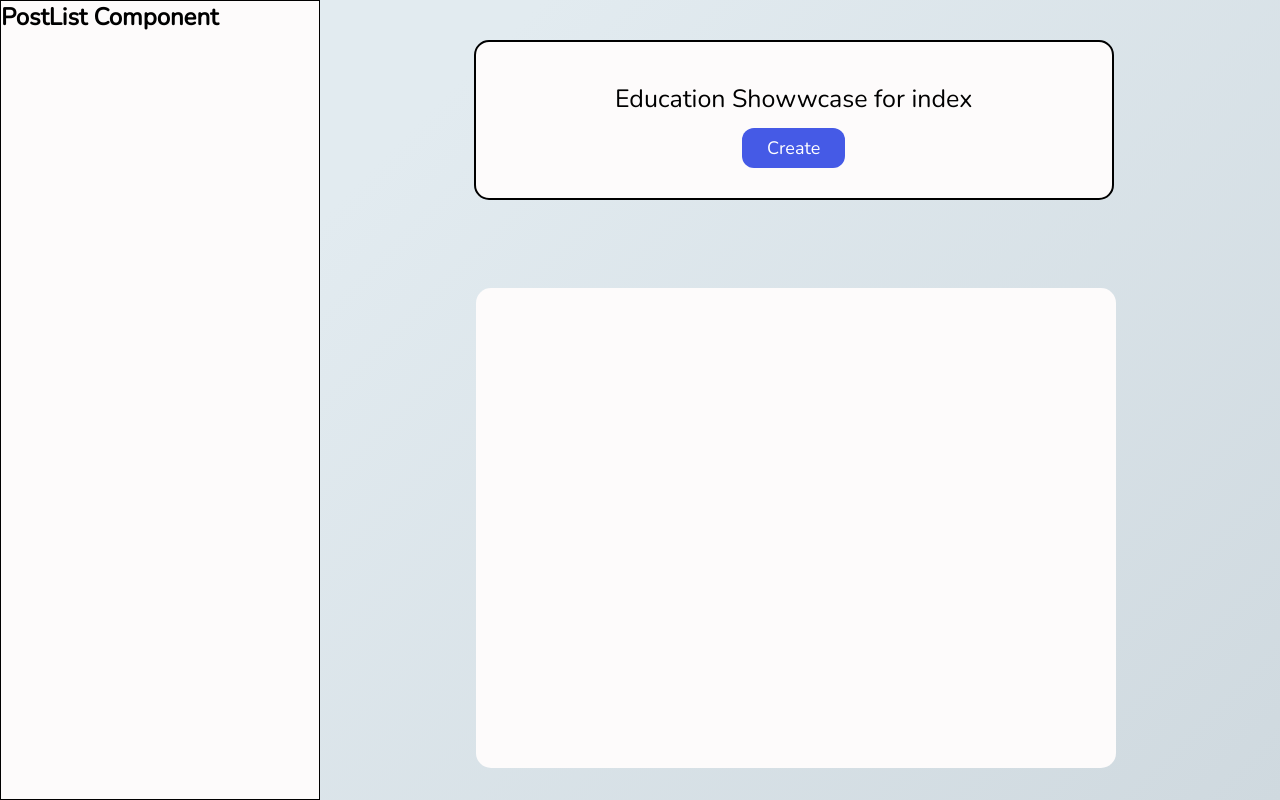
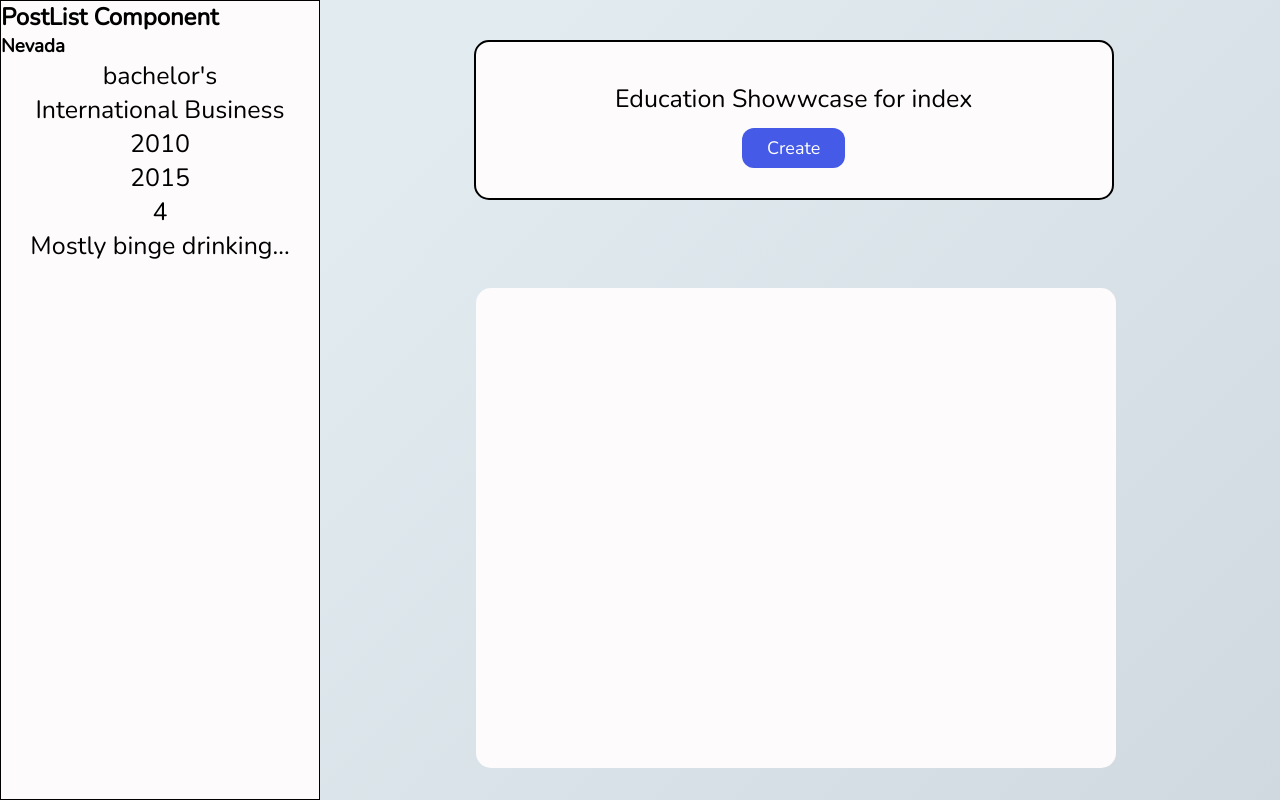
Before and after one commit to derek-oshita/education-client, a React (Create React App) app: page /index in a window 1280 px wide. Built offline with nearby package versions, Linux system fonts and the light colour scheme.

Commit message:
Hardcoded Post showing up in PostList.

```diff
--- a/src/components/Modal/Modal.tsx
+++ b/src/components/Modal/Modal.tsx
@@ -18,8 +18,6 @@ const Wrapper = styled.div`
 
 // background: rgba(0,0,0,0.1);
 
-// with createPortal , document.body it shoves it to the bottom
-// without, it forces it to the side???
 
 const Modal: React.FC<ModalProps & RouteComponentProps> = ({ modalOpen, children }) => {
     if (!modalOpen) return null;
--- /dev/null
+++ b/src/components/PostItem/PostItem.tsx
@@ -0,0 +1,22 @@
+import React from 'react';
+import { withRouter, RouteComponentProps } from 'react-router-dom';
+
+interface PostItemProps {
+    post: Post;
+}
+
+const PostItem: React.FC<PostItemProps & RouteComponentProps> = ({ post }) => {
+    return(
+        <>
+        <h3>{post.nameOfSchool}</h3>
+        <p>{post.degree}</p>
+        <p>{post.fieldOfStudy}</p>
+        <p>{post.startYear}</p>
+        <p>{post.endYear}</p>
+        <p>{post.grade}</p>
+        <p>{post.descriptionField}</p>
+        </>
+    )
+}
+
+export default withRouter(PostItem);
--- a/src/components/PostList/PostList.tsx
+++ b/src/components/PostList/PostList.tsx
@@ -1,11 +1,46 @@
 import React from 'react';
 import { withRouter } from 'react-router-dom';
+import PostItem from '../PostItem/PostItem';
 import './PostList.css';
+
+// type PostItemProps = {
+//     nameOfSchool: string;
+//     degree: string;
+//     fieldOfStudy: string;
+//     startYear: number;
+//     endYear: number;
+//     grade: number;
+//     descriptionField: string;
+// }
+
+
+
+const posts: Array<Post> = [
+    {
+        nameOfSchool: 'Nevada',
+        degree: 'bachelor\'s',
+        fieldOfStudy: 'International Business',
+        startYear: 2010,
+        endYear: 2015,
+        grade: 4,
+        descriptionField: 'Mostly binge drinking...'
+    },
+    {
+        nameOfSchool: 'General Assembly',
+        degree: 'Certificate',
+        fieldOfStudy: 'Computer Science',
+        startYear: 2020,
+        endYear: 2020,
+        grade: 4,
+        descriptionField: 'SEI 12!'
+    }
+]
 
 const PostList: React.FC = () => {
     return(
         <div className="sidebar">
             <h2>PostList Component</h2>
+            <PostItem post={posts[0]}/>
         </div>
     )
 }
```
Also changed, not shown: src/types.d.ts (+10 -0 lines), src/components/PostItem/PostItem.css (added), 1 other file (tests, documents, lock files or other folders).
